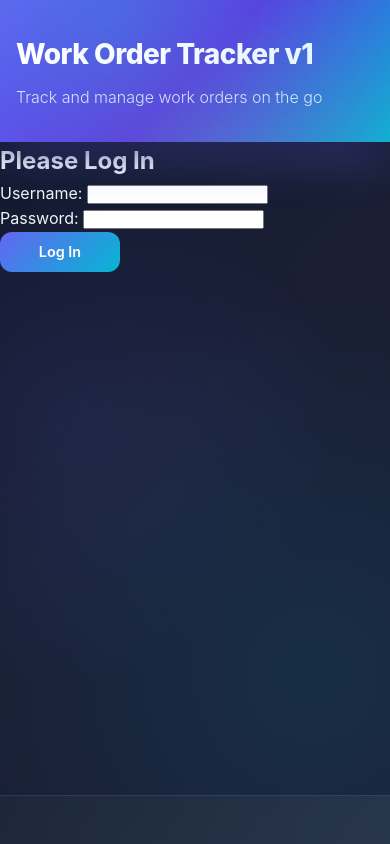
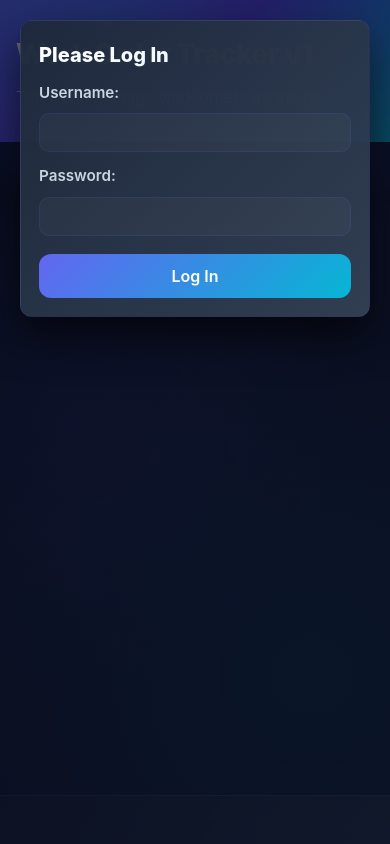
Before and after one commit to VictorFrias25/WOTracker, a website: page Public/index.html in a window 390 px wide. Drawn offline with Linux system fonts and the light colour scheme; no server answers.

Commit message:
Add login view styles and improve facility filter
Introduces comprehensive CSS for a responsive login view, including desktop and mobile layouts. Also updates the facility filter select options in script.js to clear previous options and handle null facility values.

```diff
--- a/Public/Scripts/script.js
+++ b/Public/Scripts/script.js
@@ -129,17 +129,21 @@ function createWorkOrderElement(wo) {
 }
 
 function facilityFilterSelectOptions(facilities) {
+    facilityFilterSelect.innerHTML = ''
     const allOption = document.createElement('option')
     allOption.value = 'all'
     allOption.textContent = 'All Facilities'
     facilityFilterSelect.appendChild(allOption)
 
     facilities.forEach(facility => {
+        if (!facility) return
         const option = document.createElement('option')
         option.value = facility
         option.textContent = facility
         facilityFilterSelect.appendChild(option)
     })
+
+    facilityFilterSelect.value = currentFacilityFilter
 }
 
 async function updateStatus(woNumber, newStatus) {
--- a/Public/Styles/styles.css
+++ b/Public/Styles/styles.css
@@ -284,6 +284,115 @@ body::before {
     border-color: var(--secondary-color);
     box-shadow: 0 0 0 3px rgba(99, 102, 241, 0.2);
     background-color: rgba(99, 102, 241, 0.15);
+}
+
+/* ==========================================
+   Login View (Inline / Modal)
+   ========================================== */
+/* Desktop / landscape: inline centered block under the header */
+.login-view {
+    position: relative;
+    display: flex;
+    justify-content: center;
+    padding: 24px 0;
+    background: transparent;
+    z-index: 1;
+}
+
+.login-container {
+    background: linear-gradient(135deg, rgba(30, 41, 59, 0.96) 0%, rgba(51, 65, 85, 0.96) 100%);
+    border-radius: var(--radius-lg);
+    padding: 28px;
+    box-shadow: 0 20px 40px rgba(0, 0, 0, 0.6);
+    border: 1px solid rgba(99, 102, 241, 0.12);
+    max-width: 520px;
+    width: calc(100% - 40px);
+    margin: 0 auto;
+}
+
+/* Mobile: keep modal overlay behavior */
+@media (max-width: 640px) {
+    .login-view {
+        position: fixed;
+        inset: 0;
+        display: flex;
+        align-items: center;
+        justify-content: center;
+        background: rgba(2, 6, 23, 0.6);
+        z-index: 10000;
+        padding: 20px;
+    }
+
+    .login-container {
+        max-width: 420px;
+        width: 100%;
+    }
+}
+
+.login-title {
+    font-size: 1.5rem;
+    font-weight: 800;
+    margin-bottom: 10px;
+    background: linear-gradient(135deg, #ffffff 0%, #e0f2fe 100%);
+    -webkit-background-clip: text;
+    -webkit-text-fill-color: transparent;
+    background-clip: text;
+}
+
+.login-form .form-group {
+    display: flex;
+    flex-direction: column;
+    gap: 8px;
+    margin-bottom: 12px;
+}
+
+.form-label {
+    font-size: 0.95rem;
+    font-weight: 600;
+    color: var(--text-secondary);
+}
+
+.form-input {
+    padding: 12px 14px;
+    border-radius: 10px;
+    border: 1px solid rgba(99, 102, 241, 0.12);
+    background: rgba(255, 255, 255, 0.03);
+    color: var(--text-primary);
+    font-size: 1rem;
+}
+
+.form-input::placeholder {
+    color: rgba(203, 213, 225, 0.5);
+}
+
+.form-input:focus {
+    outline: none;
+    border-color: var(--secondary-color);
+    box-shadow: 0 8px 24px rgba(6, 182, 212, 0.07);
+    background: rgba(255, 255, 255, 0.02);
+}
+
+.login-container .btn {
+    width: 100%;
+    padding: 12px 16px;
+    font-size: 1rem;
+    margin-top: 6px;
+}
+
+@media (max-width: 420px) {
+    .login-container {
+        padding: 18px;
+        border-radius: 12px;
+    }
+
+    .login-title {
+        font-size: 1.25rem;
+    }
+
+    .form-input {
+        padding: 10px 12px;
+        font-size: 0.95rem;
+    }
 }
 
 .import-controls {
```
